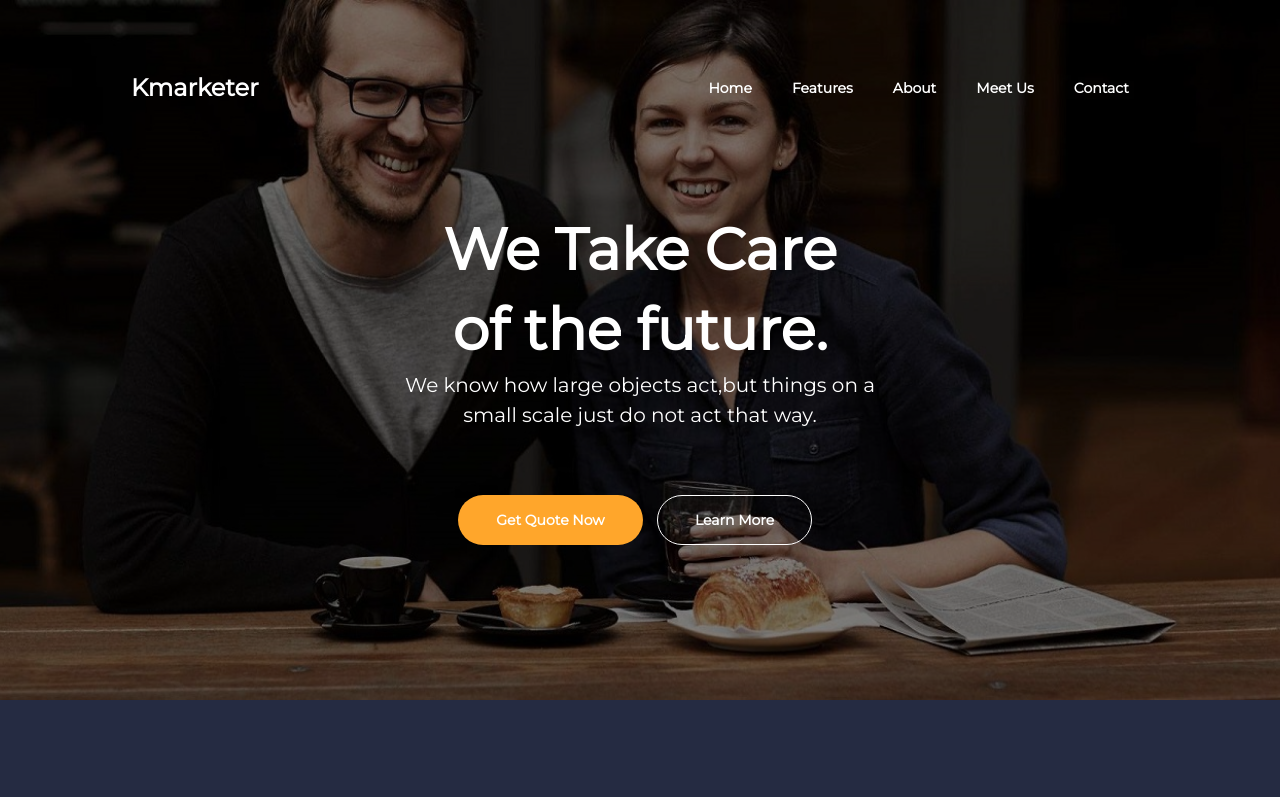
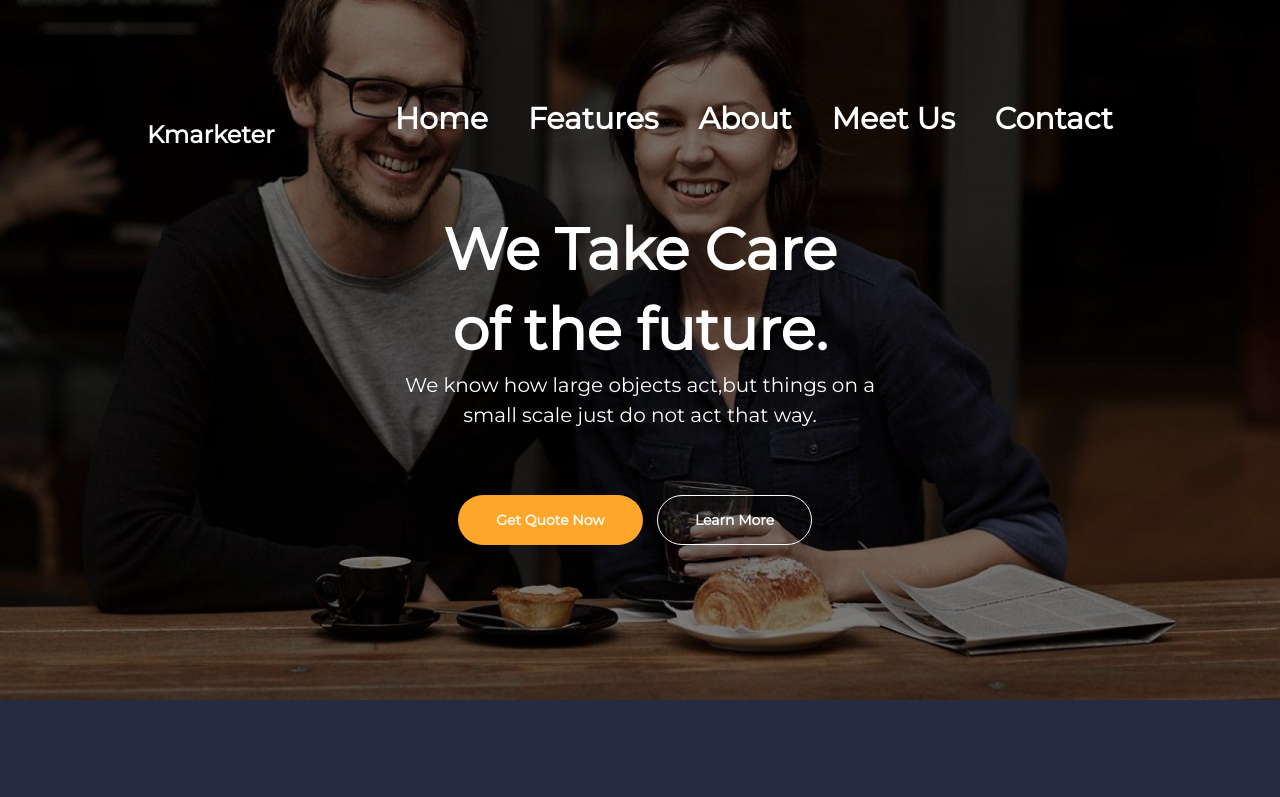
Before and after one commit to AndrewCrescencio/ResponsiveLandingPage, a plain HTML site: page index.html in a window 1280 px wide. Shown: the top 797 px of the page. Drawn offline with Linux system fonts and the light colour scheme.

Commit message:
Add files via upload

```diff
--- a/index.html
+++ b/index.html
@@ -18,7 +18,7 @@
       <div class="navbar__container">
         <div class="navbar__header">
 
-          <h1 class="brand-logo ">Kmarketer</h1>
+          <h3 class="brand-logo ">Kmarketer</h3>
           <a href="#">
             <i class="fas fa-bars toggle-button"></i>
           </a>
--- a/style.css
+++ b/style.css
@@ -113,7 +113,7 @@ a {
 
 .navbar {
   margin: 0 auto;
-  padding: 1rem;
+  padding: 2rem 2rem 1.5rem;
 }
 
 .navbar__container {
@@ -130,19 +130,26 @@ a {
 }
 
 .toggle-button {
-  font-size: 2.5rem;
-  color: #737373;
-}
-
-.brand-logo {
   font-size: 1.5rem;
+  color: #ffffff;
 }
 
 .navbar__links {
   display: none;
   flex-direction: column;
   align-items: center;
-  margin-top: 1rem;
+  margin: 4rem 0 2rem;
+}
+.navbar__links li {
+  margin: 1rem 0;
+}
+.navbar__links li a {
+  font-size: 1.875rem;
+
+}
+
+.active {
+  display: flex !important;
 }
 
 @media (min-width: 800px) {
@@ -155,10 +162,6 @@ a {
   .navbar__links li a {
     display: block;
     margin: 20px;
-  }
-
-  .active {
-    display: flex !important;
   }
 
   header {
@@ -191,6 +194,8 @@ a {
   display: grid;
   place-content: center;
 }
+
+
 
 @media (min-width: 800px) {
   .hero {
```
